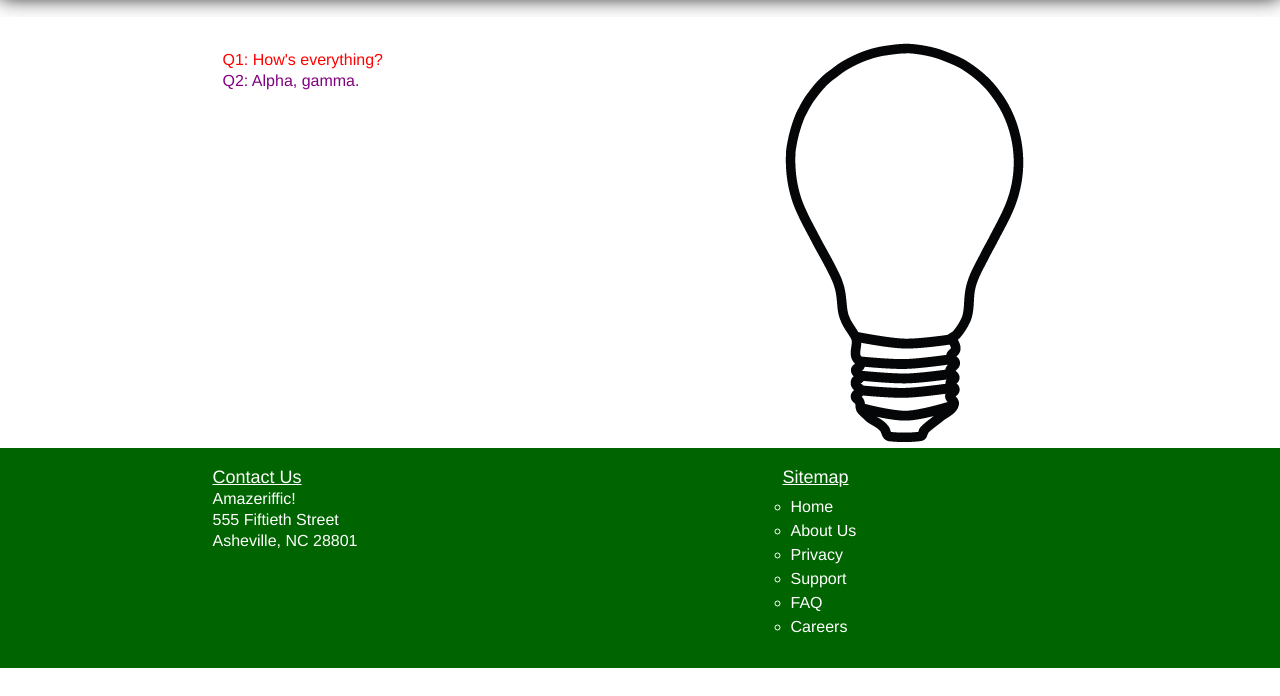
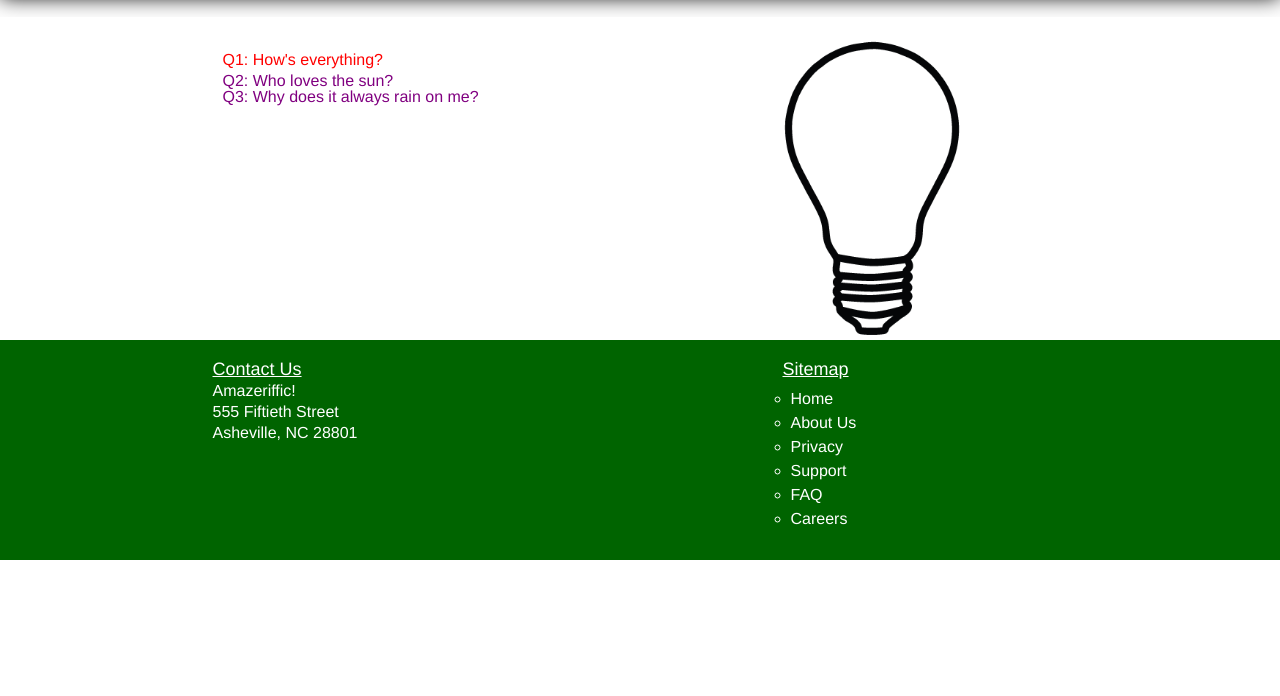
Before and after one commit to NilsNorlander/P2, a plain HTML site: page FAQ.html in a window 1280 px wide. Shown: the part 104-800 px from the top of the page. Drawn offline with Linux system fonts and the light colour scheme.

Commit message:
Changed styles in style.css and edited index/faq.

```diff
--- a/FAQ.html
+++ b/FAQ.html
@@ -21,12 +21,13 @@
       <div class="container">
         <div class="left">
           <p id="Q1">Q1: How's everything?</p>
-          <p id="Q2">Q2: Alpha, gamma.</p>
+          <p id="Q2">Q2: Who loves the sun?<br>
+         			Q3: Why does it always rain on me?</p>
           </ul>
         </div>
 
         <div class="right">
-          <img src="images/lightbulb.png">
+          <img class="pic" src="images/lightbulb.png">
         </div>
       </div>
     </main>
```
